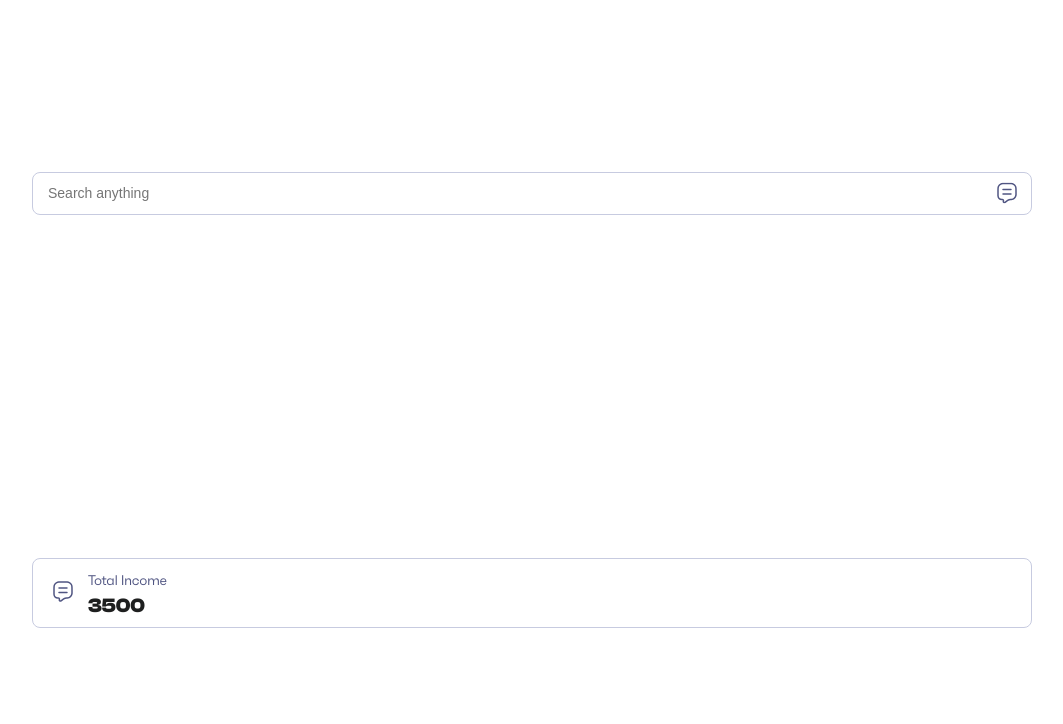
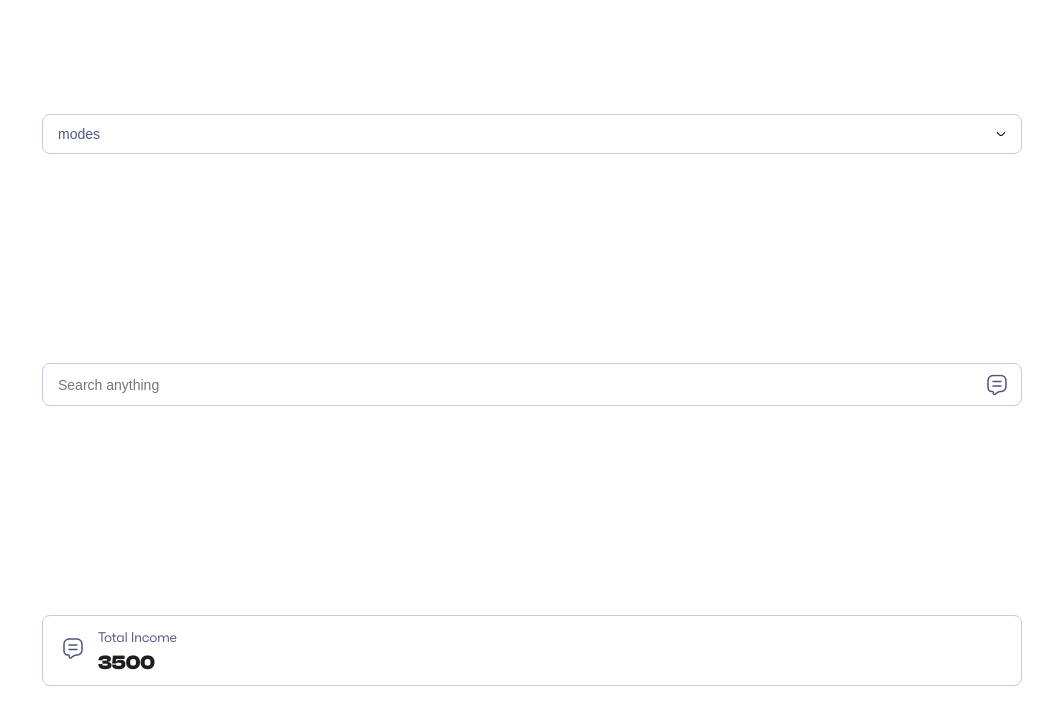
Before and after one commit to Pickriders/pickrider-admin, a Next.js app: page / in a window 1280 px wide. Shown: the top 724 px of the page, without its empty margins (108-1171 px from the left). Built offline with nearby package versions, Linux system fonts and the light colour scheme.

Commit message:
feat: Select added

```diff
--- a/package.json
+++ b/package.json
@@ -9,9 +9,11 @@
     "lint": "next lint"
   },
   "dependencies": {
+    "@radix-ui/react-select": "^2.0.0",
     "axios": "^1.6.8",
     "formik": "^2.4.5",
     "lodash": "^4.17.21",
+    "lucide-react": "^0.316.0",
     "next": "14.2.1",
     "react": "^18",
     "react-dom": "^18",
--- a/src/app/page.tsx
+++ b/src/app/page.tsx
@@ -1,6 +1,13 @@
 import { UI } from "@/components/common";
 import { StatsCard } from "./dashboard/StatsCard";
 import { SVG } from "@/components/svg";
+import { ItemProps } from "@/components/common/Select/Select.type";
+
+const mode: ItemProps[] = [
+  { value: "light", label: "Light" },
+  { value: "dark", label: "Dark" },
+  { value: "system", label: "System" },
+];
 
 export default function Home() {
   return (
@@ -9,10 +16,13 @@ export default function Home() {
         display: "grid",
         placeItems: "center",
         height: "100vh",
-        width: 1000,
+        maxWidth: 1000,
         margin: "0 auto",
+        padding: "1rem",
       }}
     >
+      <UI.Select items={mode} placeholder={"modes"} />
+
       <UI.Input
         type="text"
         rightIcon={<SVG.MessageIcon />}
--- a/src/components/common/Button/index.tsx
+++ b/src/components/common/Button/index.tsx
@@ -1,4 +1,4 @@
-import { ButtonProps } from "./Button.type";
+import { ButtonProps } from "./button.type";
 import styles from "./styles.module.scss";
 
 export const Button = ({ children, variant, type }: ButtonProps) => {
--- /dev/null
+++ b/src/components/common/Select/index.tsx
@@ -0,0 +1,27 @@
+import { SelectProps } from "./Select.type";
+import {
+  Select as SelectContainer,
+  SelectContent,
+  SelectItem,
+  SelectTrigger,
+  SelectValue,
+} from "./select";
+
+export const Select = ({ items, id, placeholder, onChange }: SelectProps) => {
+  return (
+    <SelectContainer onValueChange={onChange}>
+      <SelectTrigger id={id}>
+        <SelectValue placeholder={placeholder} />
+      </SelectTrigger>
+      <SelectContent>
+        {items.map((item, i) => {
+          return (
+            <SelectItem key={i} value={`${item.value}`}>
+              {item.value}
+            </SelectItem>
+          );
+        })}
+      </SelectContent>
+    </SelectContainer>
+  );
+};
--- /dev/null
+++ b/src/components/common/Select/select.tsx
@@ -0,0 +1,63 @@
+"use client";
+
+import * as SelectPrimitive from "@radix-ui/react-select";
+import React from "react";
+import style from "./styles.module.scss";
+import { SVG } from "@/components/svg";
+import { Check } from "lucide-react";
+
+const Select = SelectPrimitive.Root;
+
+const SelectValue = SelectPrimitive.Value;
+
+const SelectTrigger = React.forwardRef<
+  React.ElementRef<typeof SelectPrimitive.Trigger>,
+  React.ComponentPropsWithoutRef<typeof SelectPrimitive.Trigger>
+>(({ className, children, ...props }, ref) => (
+  <SelectPrimitive.Trigger ref={ref} className={style.trigger} {...props}>
+    {children}
+    <SelectPrimitive.Icon asChild>
+      <SVG.ChevronDown />
+    </SelectPrimitive.Icon>
+  </SelectPrimitive.Trigger>
+));
+
+SelectTrigger.displayName = SelectPrimitive.Trigger.displayName;
+
+const SelectContent = React.forwardRef<
+  React.ElementRef<typeof SelectPrimitive.Content>,
+  React.ComponentPropsWithoutRef<typeof SelectPrimitive.Content>
+>(({ className, children, position = "popper", ...props }, ref) => (
+  <SelectPrimitive.Portal>
+    <SelectPrimitive.Content
+      ref={ref}
+      className={style.content}
+      position={position}
+      {...props}
+    >
+      <SelectPrimitive.Viewport className={style.content_viewport}>
+        {children}
+      </SelectPrimitive.Viewport>
+    </SelectPrimitive.Content>
+  </SelectPrimitive.Portal>
+));
+
+SelectContent.displayName = SelectPrimitive.Content.displayName;
+
+const SelectItem = React.forwardRef<
+  React.ElementRef<typeof SelectPrimitive.Item>,
+  React.ComponentPropsWithoutRef<typeof SelectPrimitive.Item>
+>(({ className, children, ...props }, ref) => (
+  <SelectPrimitive.Item ref={ref} className={style.item} {...props}>
+    <span className={style.item_indicator}>
+      <SelectPrimitive.ItemIndicator>
+        <Check className={style.item_icon} />
+      </SelectPrimitive.ItemIndicator>
+    </span>
+
+    <SelectPrimitive.ItemText>{children}</SelectPrimitive.ItemText>
+  </SelectPrimitive.Item>
+));
+SelectItem.displayName = SelectPrimitive.Item.displayName;
+
+export { Select, SelectValue, SelectTrigger, SelectContent, SelectItem };
--- /dev/null
+++ b/src/components/common/Select/styles.module.scss
@@ -0,0 +1,69 @@
+@import "../../../styles/abstracts/variables";
+@import "../../../styles/abstracts/mixins";
+
+.trigger {
+  @include border-1;
+  display: flex;
+  place-items: center;
+  justify-content: space-between;
+  border-radius: $rounded-lg;
+  background-color: $white;
+  font-size: 1.4rem;
+  height: 4rem;
+  width: 100%;
+  padding: 1.5rem 1.5rem;
+  color: $primary-color;
+
+  &:focus {
+    outline: none;
+  }
+}
+
+.content {
+  position: relative;
+  max-height: 24rem;
+  min-width: 10rem;
+  overflow: hidden;
+  border-radius: $rounded-md;
+  background-color: $white;
+  box-shadow: $shadow-md;
+
+  &_viewport {
+    padding: 0.7rem;
+    height: var(--radix-select-trigger-height);
+    width: 100%;
+    min-width: var(--radix-select-trigger-width);
+  }
+}
+
+.item {
+  position: relative;
+  display: flex;
+  width: 100%;
+  cursor: default;
+  user-select: none;
+  place-items: center;
+  border-radius: $rounded-md;
+  padding: 0.7rem 0.8rem 0.6rem 2rem;
+  font-size: 1.4rem;
+  outline: none;
+  color: $primary-color;
+  text-transform: capitalize;
+
+  &:focus {
+    background: #f3f4f6;
+  }
+
+  &_indicator {
+    position: absolute;
+    left: 0.5rem;
+    display: flex;
+    place-items: center;
+    justify-content: center;
+  }
+
+  &_icon {
+    height: 1.2rem;
+    width: 1.2rem;
+  }
+}
--- a/src/components/common/heading/index.tsx
+++ b/src/components/common/heading/index.tsx
@@ -1,5 +1,5 @@
+import { HeadingProps } from "./heading.type";
 import styles from "./styles.module.scss";
-import { HeadingProps } from "./heading.type";
 
 export const Heading = ({ children, variant }: HeadingProps) => {
   return <h1 className={`${styles.heading} ${styles[variant]}`}>{children}</h1>;
--- a/src/components/common/index.ts
+++ b/src/components/common/index.ts
@@ -1,11 +1,13 @@
 import { Button } from "./Button";
 import { Input } from "./Input";
 import { Text } from "./Text";
-import { Heading } from "./heading";
+import { Heading } from "./Heading";
+import { Select } from "./Select";
 
 export const UI = {
   Button,
   Heading,
   Text,
   Input,
+  Select,
 };
--- /dev/null
+++ b/src/components/svg/ChevronDown.tsx
@@ -0,0 +1,16 @@
+export const ChevronDown = () => {
+  return (
+    <svg
+      xmlns="http://www.w3.org/2000/svg"
+      width="10"
+      height="6"
+      viewBox="0 0 10 6"
+      fill="none"
+    >
+      <path
+        d="M9.14952 1.89597C9.36821 1.67532 9.36662 1.31917 9.14597 1.10048C8.92532 0.881794 8.56917 0.883383 8.35048 1.10403L7.04 2.42626C6.50815 2.96288 6.14212 3.33098 5.83197 3.58005C5.5307 3.822 5.33719 3.90501 5.16388 3.9271C5.05506 3.94097 4.94494 3.94097 4.83612 3.9271C4.66281 3.90501 4.4693 3.822 4.16803 3.58006C3.85788 3.33098 3.49185 2.96288 2.96 2.42626L1.64952 1.10403C1.43083 0.883384 1.07468 0.881795 0.854031 1.10048C0.633383 1.31917 0.631794 1.67532 0.850482 1.89597L2.18457 3.24202C2.68703 3.749 3.09769 4.16335 3.4636 4.45721C3.84409 4.76278 4.23029 4.98398 4.69388 5.04307C4.89715 5.06898 5.10285 5.06898 5.30612 5.04307C5.76971 4.98398 6.15591 4.76278 6.53641 4.45721C6.90231 4.16335 7.31297 3.749 7.81542 3.24202L9.14952 1.89597Z"
+        fill="#2E1030"
+      />
+    </svg>
+  );
+};
--- a/src/components/svg/index.ts
+++ b/src/components/svg/index.ts
@@ -1,7 +1,9 @@
+import { ChevronDown } from "./ChevronDown";
 import { MessageIcon } from "./MessageIcon";
 import { SearchIcon } from "./SearchIcon";
 
 export const SVG = {
   MessageIcon,
   SearchIcon,
+  ChevronDown
 };
--- a/src/styles/abstracts/_variables.scss
+++ b/src/styles/abstracts/_variables.scss
@@ -10,8 +10,15 @@ $black: #1e1f1f;
 $gray-200: #c7cbe0;
 
 //  BORDER-RADIUS
+
 $rounded-md: 5px;
 $rounded-lg: 8px;
 
 // TRANSITION
+
 $transition: all 0.3s ease;
+
+// BOX-SHADOWS
+
+$shadow-md: 0 4px 6px -1px rgb(0 0 0 / 0.1), 0 2px 4px -2px rgb(0 0 0 / 0.1);
+$shadow-lg: 0 10px 15px -3px rgb(0 0 0 / 0.1), 0 4px 6px -4px rgb(0 0 0 / 0.1);
```
Also changed, not shown: src/components/common/Select/Select.type.ts (added, +13 -0 lines), 1 other file (tests, documents, lock files or other folders).
